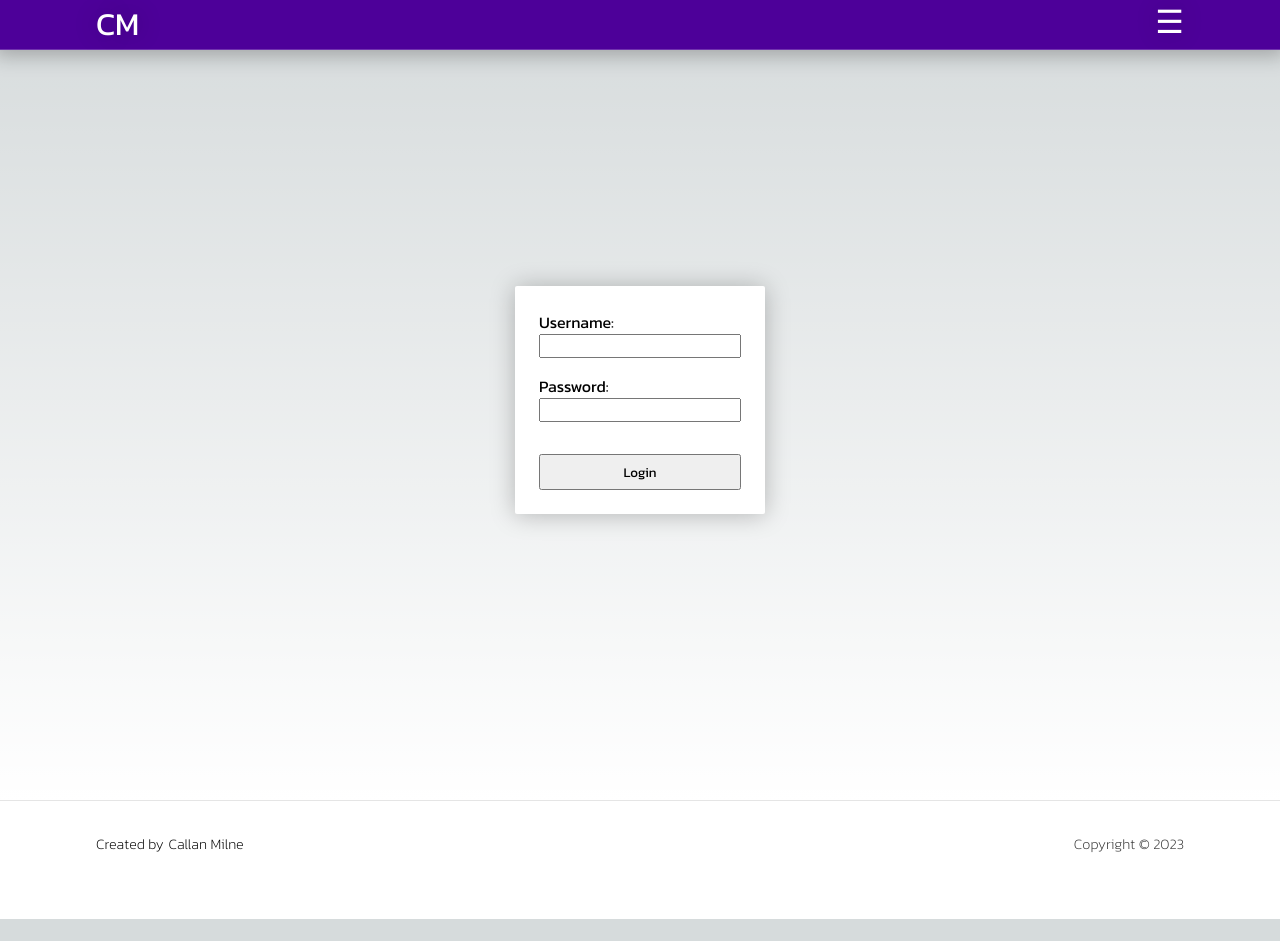
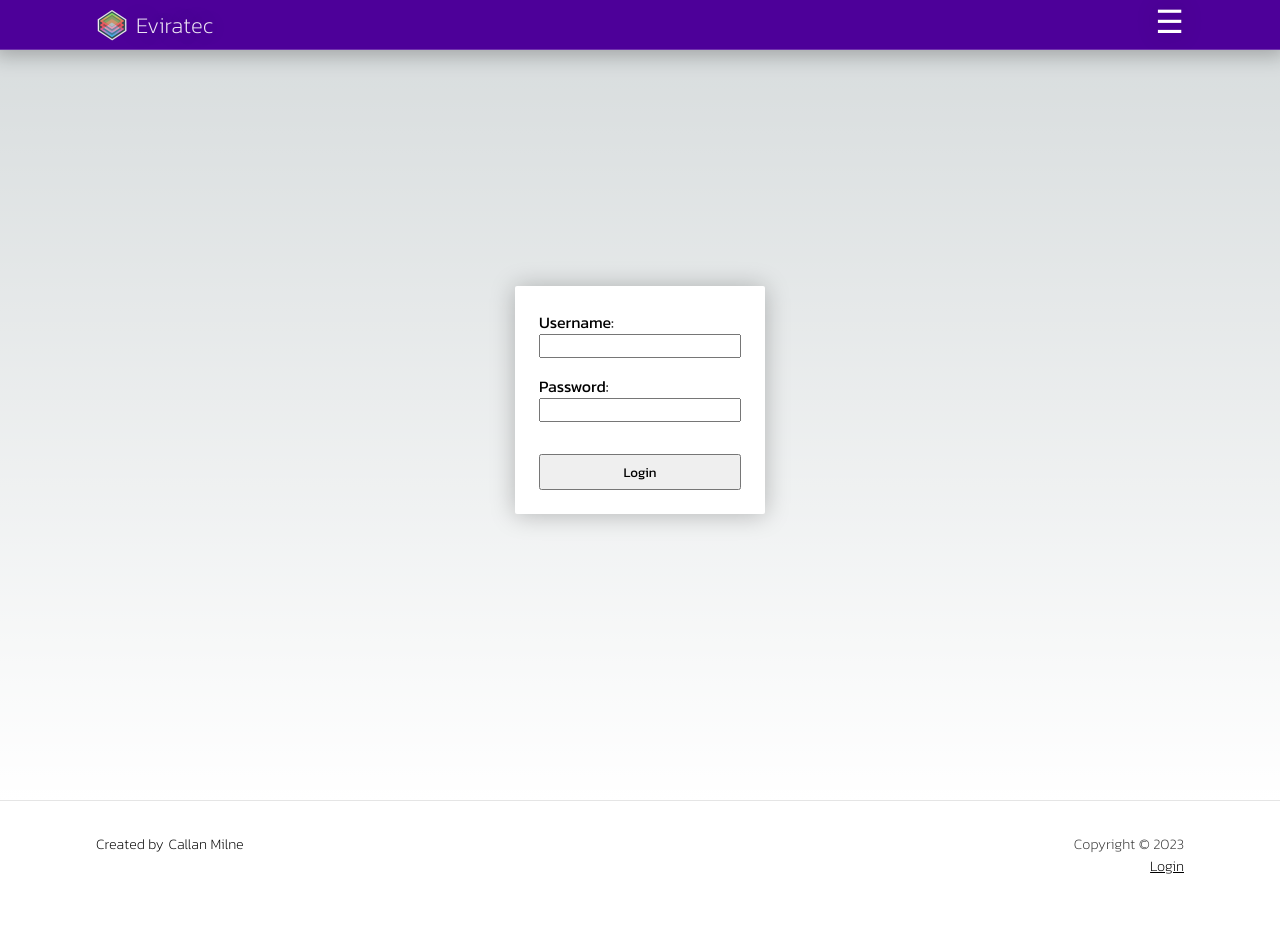
Before and after one commit to eviratec-com/www, a Next.js app: page /login in a window 1280 px wide. Before the commit the page ends 919 px from the top, so only its background shows below. Built offline with nearby package versions, Linux system fonts and the light colour scheme.

Commit message:
New Feeds Style

```diff
--- a/components/Footer/Footer.module.css
+++ b/components/Footer/Footer.module.css
@@ -23,11 +23,26 @@
   flex: 1;
 }
 
+.rhs {
+  display: flex;
+  flex-direction: column;
+  align-items: flex-end;
+  justify-content: flex-end;
+  font-size: 0.9rem;
+  font-weight: 200;
+}
+
 .copyright {
   display: flex;
-  font-size: 0.9rem;
-  font-weight: 200;
   color: rgba(255,255,255,0.8);
+}
+
+.login {
+
+}
+
+.login a {
+  text-decoration: underline;
 }
 
 @media (prefers-color-scheme: light) {
--- a/components/Footer/index.tsx
+++ b/components/Footer/index.tsx
@@ -1,10 +1,14 @@
-import React from 'react'
+import React, { useContext } from 'react'
 
 import Link from 'next/link'
+
+import SessionContext from '@/contexts/SessionContext'
 
 import styles from './Footer.module.css'
 
 export default function Footer() {
+  const session = useContext(SessionContext)
+
   return (
     <div className={styles._}>
       <div className={styles.developer}>
@@ -13,8 +17,24 @@ export default function Footer() {
 
       <div className={styles.spacer}></div>
 
-      <div className={styles.copyright}>
-        Copyright &copy; 2023
+      <div className={styles.rhs}>
+        <div className={styles.copyright}>
+          Copyright &copy; 2023
+        </div>
+
+        <div className={styles.login}>
+          <>
+            {(!session.currentSession || !session.currentSession.token) &&
+              <Link href={`/login`}>Login</Link>
+            }
+          </>
+
+          <>
+            {session.currentSession && session.currentSession.token &&
+              <Link href={`/`}>Logout</Link>
+            }
+          </>
+        </div>
       </div>
     </div>
   )
--- a/components/Toolbar/Toolbar.module.css
+++ b/components/Toolbar/Toolbar.module.css
@@ -17,6 +17,20 @@
 
 .logo {
   font-size: 2rem;
+  background: url("/icon.png") no-repeat;
+  height: 32px;
+  background-size: contain;
+  background-position: left;
+  margin: 9px 0;
+}
+
+.logo a {
+  padding-left: 40px;
+  display: flex;
+  line-height: 32px;
+  font-size: 1.4rem;
+  font-weight: 200;
+  color: rgba(255,255,255,0.9);
 }
 
 .spacer {
--- a/components/Toolbar/index.tsx
+++ b/components/Toolbar/index.tsx
@@ -8,7 +8,7 @@ export default function Toolbar() {
   return (
     <div className={styles._}>
       <div className={styles.logo}>
-        CM
+        <Link href='/' scroll={true}>Eviratec</Link>
       </div>
 
       <div className={styles.spacer}></div>
--- a/pages/index.js
+++ b/pages/index.js
@@ -14,7 +14,7 @@ export default function Home() {
   return (
     <>
       <Head>
-        <title>Callan Milne &#12296;@eviratec&#12297;</title>
+        <title>Callan Milne - Eviratec</title>
         <meta name="description" content="TypeScript, React.js, Next.js, MongoDB/MySQL, PHP, and AWS" />
         <meta name="viewport" content="width=device-width, initial-scale=1" />
         <link rel="icon" href="/favicon.ico" />
```
Also changed, not shown: pages/feeds.tsx (+4 -4 lines), styles/Feeds.module.css (added, +75 -0 lines).
